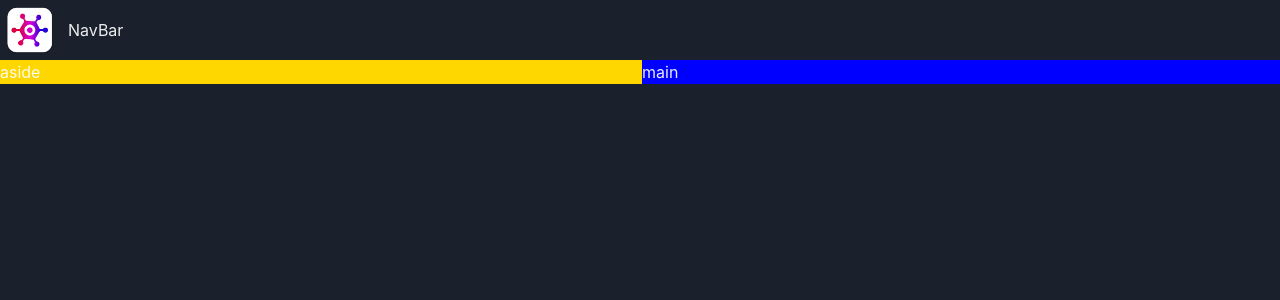
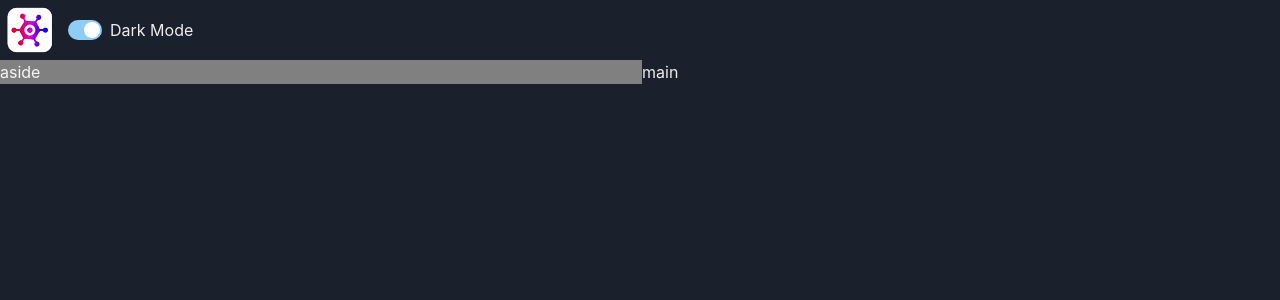
Before and after one commit to felixalavoie/games_library, a React (Vite) app: page / in a window 1280 px wide. Shown: the top 300 px of the page. Built offline with nearby package versions, Linux system fonts and the light colour scheme.

Commit message:
adding color theme switch to nac

```diff
--- a/src/App.tsx
+++ b/src/App.tsx
@@ -15,14 +15,12 @@ function App() {
         </GridItem>
 
         <Show above="lg">
-          <GridItem area="aside" bg="gold">
+          <GridItem area="aside" bg="grey">
             aside
           </GridItem>
         </Show>
 
-        <GridItem area="main" bg="blue">
-          main
-        </GridItem>
+        <GridItem area="main">main</GridItem>
       </Grid>
     </>
   );
--- a/src/components/Navbar.tsx
+++ b/src/components/Navbar.tsx
@@ -1,11 +1,12 @@
 import { HStack, Image, Text } from "@chakra-ui/react";
 import logo from "../assets/logo.webp";
+import ThemeSwitch from "./ThemeSwitch";
 
 const Navbar = () => {
   return (
     <HStack>
       <Image src={logo} boxSize="60px" />
-      <Text>NavBar</Text>
+      <ThemeSwitch />
     </HStack>
   );
 };
--- /dev/null
+++ b/src/components/ThemeSwitch.tsx
@@ -0,0 +1,15 @@
+import { HStack, Switch, Text, useColorMode } from "@chakra-ui/react";
+import React from "react";
+
+const ThemeSwitch = () => {
+  const { toggleColorMode, colorMode } = useColorMode();
+
+  return (
+    <HStack>
+      <Switch isChecked={colorMode === "dark"} onChange={toggleColorMode} />
+      <Text>Dark Mode</Text>
+    </HStack>
+  );
+};
+
+export default ThemeSwitch;
```
